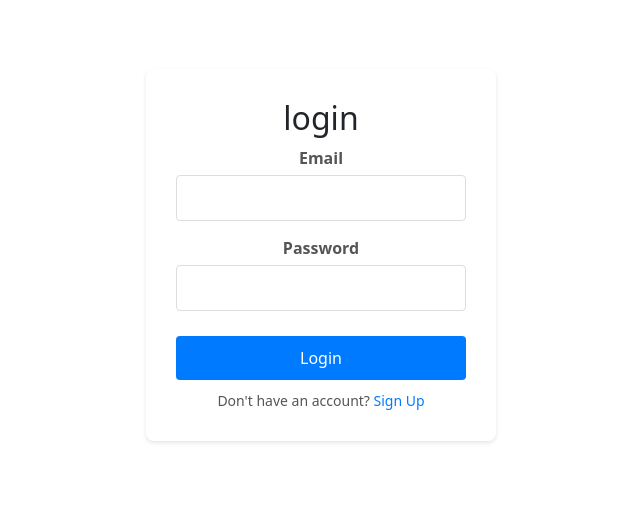
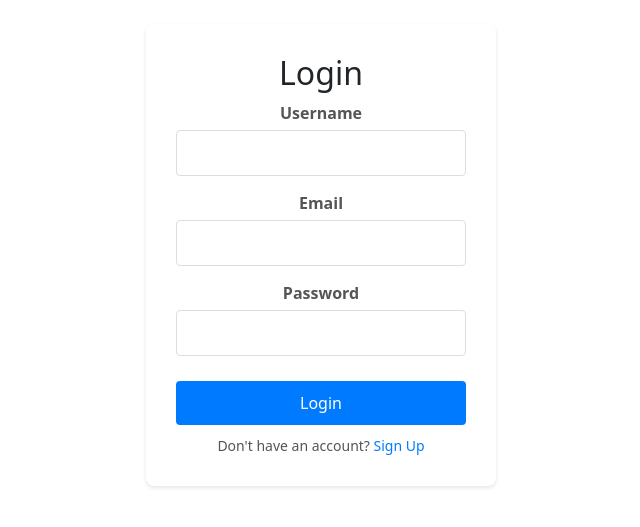
Before and after one commit to Yuriamani/Epic-event-frontend, a React (Vite) app in the folder client/: page /Login in a window 1280 px wide. Shown: the part 145-672 px from the top of the page, without its empty margins (319-959 px from the left). Built offline with nearby package versions, Linux system fonts and the light colour scheme; the HTML template or start-up script is replaced by a standard one.

Commit message:
Login Complete

```diff
--- a/client/src/pages/Login.jsx
+++ b/client/src/pages/Login.jsx
@@ -1,21 +1,89 @@
-import './LoginsStyles.css'
+import React, { useState } from 'react';
+import { useNavigate } from 'react-router-dom';
+import './LoginsStyles.css';
 
 const Login = () => {
+    const [username, setUsername] = useState('');
+    const [email, setEmail] = useState('');
+    const [password, setPassword] = useState('');
+    const [error, setError] = useState('');
+    const navigate = useNavigate();
+
+    const handleSubmit = async (e) => {
+        e.preventDefault();
+
+        if (!username && !email || !password) {
+            setError('Please provide username or email, and password.');
+            return;
+        }
+
+        try {
+            const response = await fetch('https://epic-event-backend.onrender.com/users/login', {
+                method: 'POST',
+                headers: {
+                    'Content-Type': 'application/json',
+                },
+                body: JSON.stringify({ username, email, password }),
+            });
+
+            if (response.ok) {
+                navigate('/events');
+            } else if (response.status === 401) {
+                setError('Invalid username, email, or password. Please try again.');
+            } else if (response.status === 404) {
+                setError('User not found. Please sign up first.');
+            } else {
+                const errorText = await response.text();
+                setError(`An error occurred: ${errorText}`);
+            }
+        } catch (error) {
+            setError('An error occurred. Please try again later.');
+        }
+    };
+
     return (
         <div className="form">
-            <h2>login</h2>
+            <h2>Login</h2>
+            <form onSubmit={handleSubmit}>
+                <div className="input-span">
+                    <label htmlFor="username" className="label">Username</label>
+                    <input
+                        type="text"
+                        id="username"
+                        name="username"
+                        value={username}
+                        onChange={(e) => setUsername(e.target.value)}
+                    />
+                </div>
                 <div className="input-span">
                     <label htmlFor="email" className="label">Email</label>
-                <input type="email" id="email" name="email" />
+                    <input
+                        type="email"
+                        id="email"
+                        name="email"
+                        value={email}
+                        onChange={(e) => setEmail(e.target.value)}
+                    />
                 </div>
                 <div className="input-span">
                     <label htmlFor="password" className="label">Password</label>
-                <input type="password" id="password" name="password" />
+                    <input
+                        type="password"
+                        id="password"
+                        name="password"
+                        value={password}
+                        onChange={(e) => setPassword(e.target.value)}
+                        required
+                    />
                 </div>
-            <button className="submit">Login</button>
-            <div className="span">Don't have an account? <a href="/signup">Sign Up</a></div>
+                <button type="submit" className="submit">Login</button>
+                {error && <div className="error-message">{error}</div>}
+                <div className="span">
+                    Don't have an account? <a href="/signup">Sign Up</a>
                 </div>
-    )
-}
+            </form>
+        </div>
+    );
+};
 
-export default Login
+export default Login;
```
Lines whose indentation alone changed are shown as unchanged.
